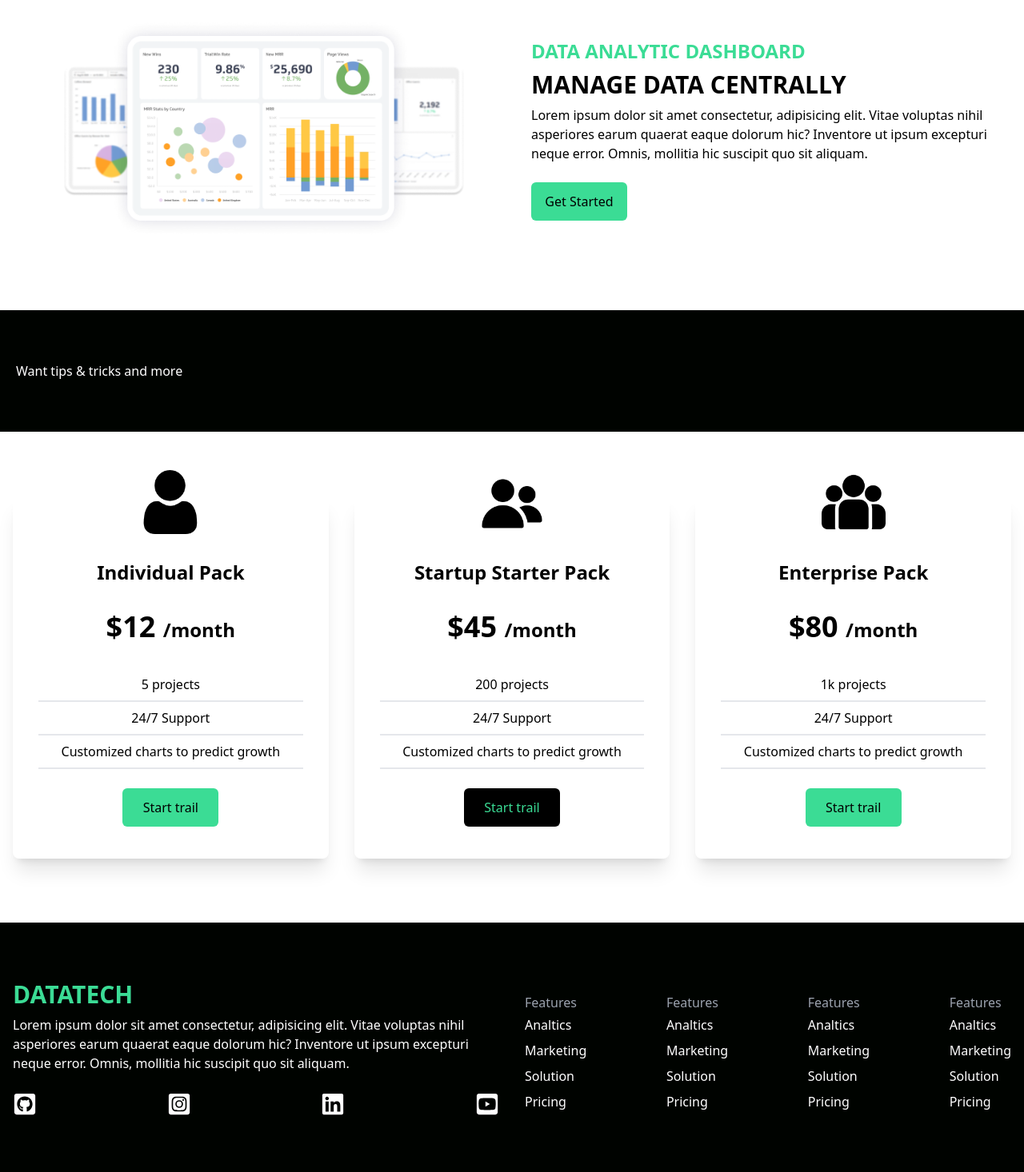
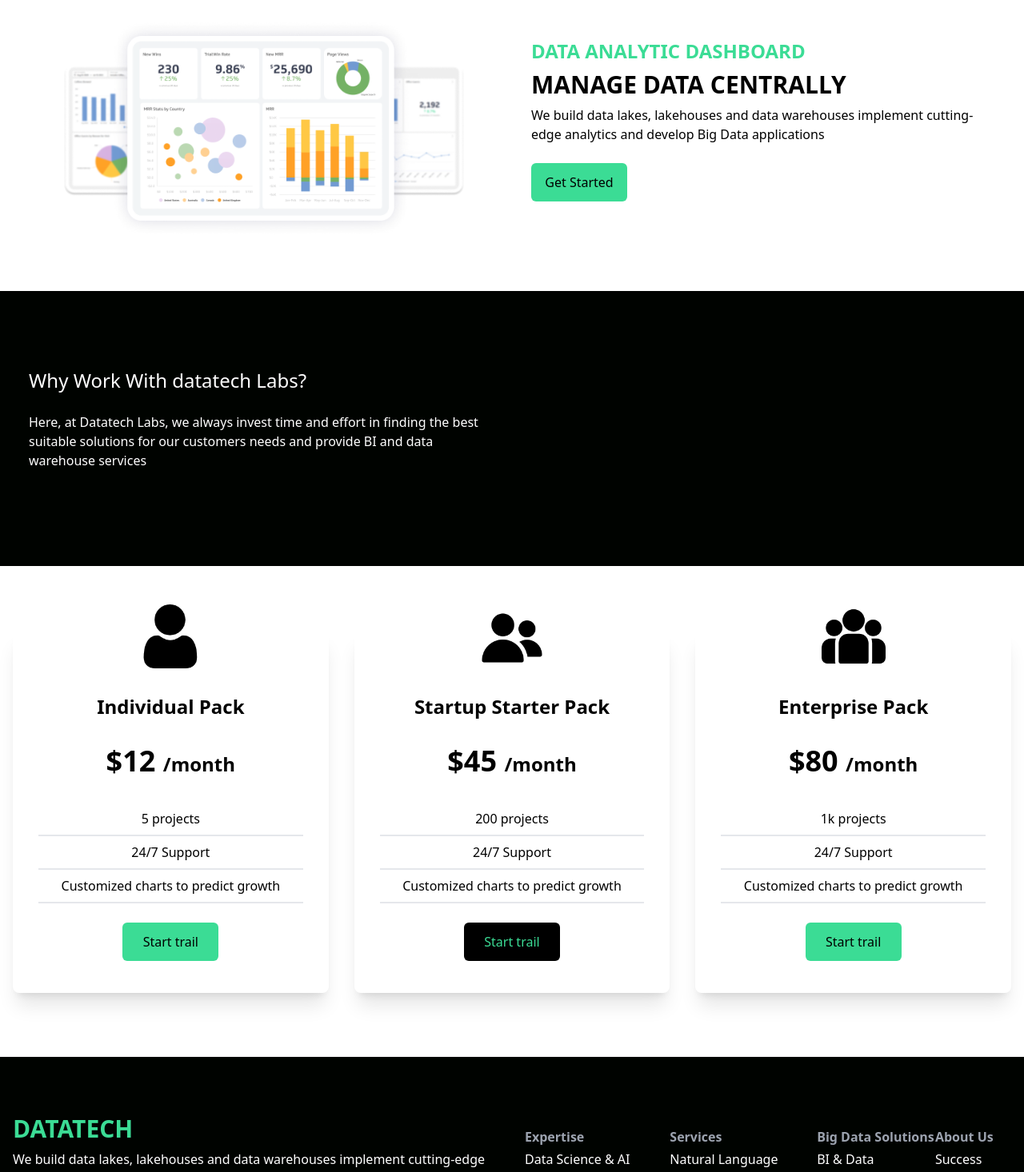
Before and after one commit to surajbahadur591/tailwind-landing-page, a React (Create React App) app: page / in a window 1280 px wide. Shown: the part 840-2306 px from the top of the page at 80% size. Built offline with nearby package versions, Linux system fonts and the light colour scheme.

Commit message:
UI changes

```diff
--- a/src/components/Analytics.jsx
+++ b/src/components/Analytics.jsx
@@ -10,7 +10,9 @@ const Analytics = () => {
             <div className="flex flex-col justify-center p-6">
                 <p className="text-xl text-[#3BDC95] uppercase font-bold md:text-2xl" >Data Analytic Dashboard </p>
                 <h1 className="text-2xl uppercase font-bold md:text-3xl py-2" >Manage Data Centrally</h1>
-                <p>Lorem ipsum dolor sit amet consectetur, adipisicing elit. Vitae voluptas nihil asperiores earum quaerat eaque dolorum hic? Inventore ut ipsum excepturi neque error. Omnis, mollitia hic suscipit quo sit aliquam.</p>
+                <p>We build data lakes, lakehouses and data warehouses
+implement cutting-edge analytics
+and develop Big Data applications</p>
                 <button className="bg-[#3BDC95] w-[120px] rounded-md mx-auto md:mx-0 my-6 font-medium py-3 text-black">Get Started</button>
             </div>
         </div>
--- a/src/components/Footer.jsx
+++ b/src/components/Footer.jsx
@@ -14,12 +14,11 @@ const Footer = () => {
             Datatech
           </h1>
           <p>
-            Lorem ipsum dolor sit amet consectetur, adipisicing elit. Vitae
-            voluptas nihil asperiores earum quaerat eaque dolorum hic? Inventore
-            ut ipsum excepturi neque error. Omnis, mollitia hic suscipit quo sit
-            aliquam.
+          We build data lakes, lakehouses and data warehouses
+implement cutting-edge analytics
+and develop Big Data applications
           </p>
-          <div className="flex justify-between md:-w-[75%] my-6">
+          <div className="flex justify-between md:-w-[75%] my-6 px-24">
             <FaGithubSquare size={30} />
             <FaInstagramSquare size={30} />
             <FaLinkedin size={30} />
@@ -28,39 +27,38 @@ const Footer = () => {
         </div>
         <div className="lg:cols-span-3 flex justify-between mt-6 ">
         <div className="text-white">
-            <h6 className="font-medium text-gray-400">Features</h6>
+            <h6 className="font-semibold  text-gray-400">Expertise</h6>
             <ul>
-                <li className="py-1" >Analtics</li>
-                <li className="py-1">Marketing</li>
-                <li className="py-1">Solution</li>
-                <li className="py-1">Pricing</li>
+                <li className="py-1" >Data Science & AI</li>
+                <li className="py-1">Machine Learning</li>
+                <li className="py-1">AI Software Development</li>
+                <li className="py-1">AI Mobile Apps Development</li>
             </ul>
         </div>
         <div className="text-white">
-            <h6 className="font-medium text-gray-400">Features</h6>
+            <h6 className="font-semibold text-gray-400">Services</h6>
             <ul>
-                <li className="py-1" >Analtics</li>
-                <li className="py-1">Marketing</li>
-                <li className="py-1">Solution</li>
-                <li className="py-1">Pricing</li>
+                <li className="py-1" >Natural Language Processing</li>
+                <li className="py-1">Data Capture & OCR</li>
+
             </ul>
         </div>
         <div className="text-white">
-            <h6 className="font-medium text-gray-400">Features</h6>
+            <h6 className="font-semibold text-gray-400">Big Data Solutions</h6>
             <ul>
-                <li className="py-1" >Analtics</li>
-                <li className="py-1">Marketing</li>
-                <li className="py-1">Solution</li>
-                <li className="py-1">Pricing</li>
+                <li className="py-1" >BI & Data Visualizations</li>
+                <li className="py-1">Predictive Analytics</li>
+                <li className="py-1">Cloud Services</li>
+
             </ul>
         </div>
         <div className="text-white">
-            <h6 className="font-medium text-gray-400">Features</h6>
+            <h6 className="font-semibold text-gray-400">About Us</h6>
             <ul>
-                <li className="py-1" >Analtics</li>
-                <li className="py-1">Marketing</li>
-                <li className="py-1">Solution</li>
-                <li className="py-1">Pricing</li>
+                <li className="py-1" >Success Stories</li>
+                <li className="py-1">Careers</li>
+                <li className="py-1">About</li>
+                <li className="py-1">Write for Us</li>
             </ul>
         </div>
         </div>
--- a/src/components/Navbar.jsx
+++ b/src/components/Navbar.jsx
@@ -14,11 +14,11 @@ const Navbar = () => {
 
       <ul className="hidden md:flex">
 
-        <li className="p-4">Services</li>
+        <li className="p-4 hover:text-[#3BDC95] transition duration-200">Services</li>
         <li className="p-4">/</li>
-        <li className="p-4">Pricing</li>
+        <li className="p-4 hover:text-[#3BDC95] transition duration-200">Pricing</li>
         <li className="p-4">/</li>
-        <li className="p-4">Contact</li>
+        <li className="p-4 hover:text-[#3BDC95] transition duration-200">Contact</li>
       </ul>
 
       {/* mobile screen  */}
@@ -40,9 +40,9 @@ const Navbar = () => {
 
         <ul className="p-4 uppercase">
 
-          <li className="p-4 border-b border-gray-500">Services</li>
-          <li className="p-4 border-b border-gray-500">Pricing</li>
-          <li className="p-4">Contact</li>
+          <li className="p-4 border-b border-gray-500  ">Services</li>
+          <li className="p-4 border-b border-gray-500 ">Pricing</li>
+          <li className="p-4 ">Contact</li>
         </ul>
         </div>
 
--- a/src/components/Newsletter.jsx
+++ b/src/components/Newsletter.jsx
@@ -6,10 +6,11 @@ const Newsletter = () => {
 
     <div className='w-full py-16 text-white'>
 
-        <div className='max-w-[1240px] mx-auto grid lg:grid-cols-3'>
+        <div className='max-w-[1240px] mx-auto grid lg:grid-cols-2'>
 
 
-            <div className=''> <h1>Want tips & tricks and more</h1></div>
+            <div className='my-8 '> <h1 className='text-2xl px-4' >Why Work With datatech Labs?</h1>
+            <p className='py-6 px-4'>Here, at Datatech Labs, we always invest time and effort in finding the best suitable solutions for our customers needs and provide BI and data warehouse services</p></div>
 
         </div>
     </div>
```
